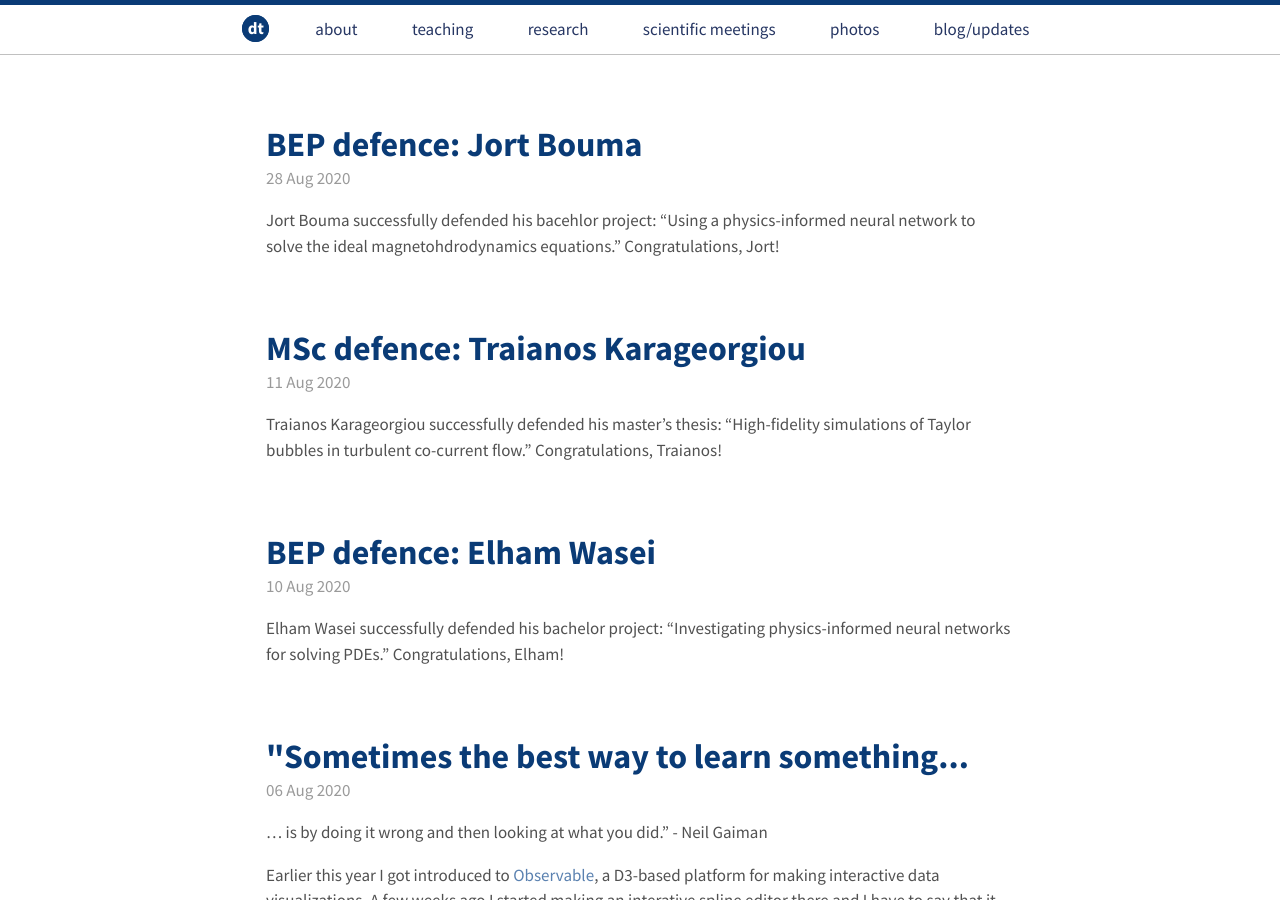
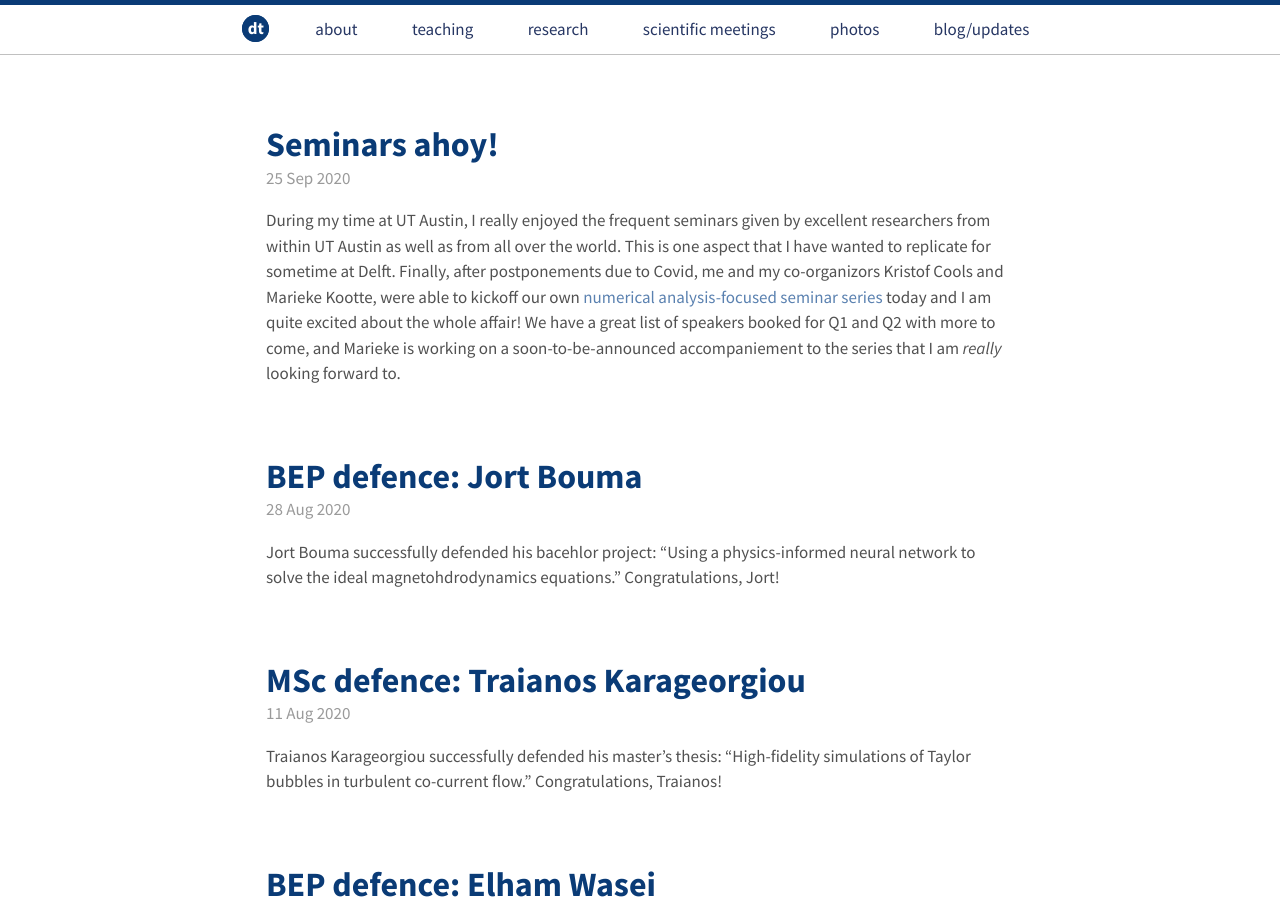
Before and after one commit to dtoshniwal/dtoshniwal.github.io, a Jekyll site: the page built from blog/index.html, in a window 1280 px wide and 900 px high. Built offline with Jekyll 4.4.1, drawn with Linux system fonts in a browser that asks for light colours; the list of posts is cut into pages by our own code.

```diff
--- /dev/null
+++ b/blog/_posts/2020-09-25-seminars.md
@@ -0,0 +1,9 @@
+---
+layout: post
+title: 'Seminars ahoy!'
+---
+
+During my time at UT Austin, I really enjoyed the frequent seminars given by excellent researchers from within UT Austin as well as from all over the world.
+This is one aspect that I have wanted to replicate for sometime at Delft.
+Finally, after postponements due to Covid, me and my co-organizors Kristof Cools and Marieke Kootte, were able to kickoff our own [numerical analysis-focused seminar series](https://www.tudelft.nl/cse/events/dcse-conferences/numerical-analysis-seminars/) today and I am quite excited about the whole affair!
+We have a great list of speakers booked for Q1 and Q2 with more to come, and Marieke is working on a soon-to-be-announced accompaniement to the series that I am *really* looking forward to.
```
Also changed, not shown: research.md (+7 -4 lines).
